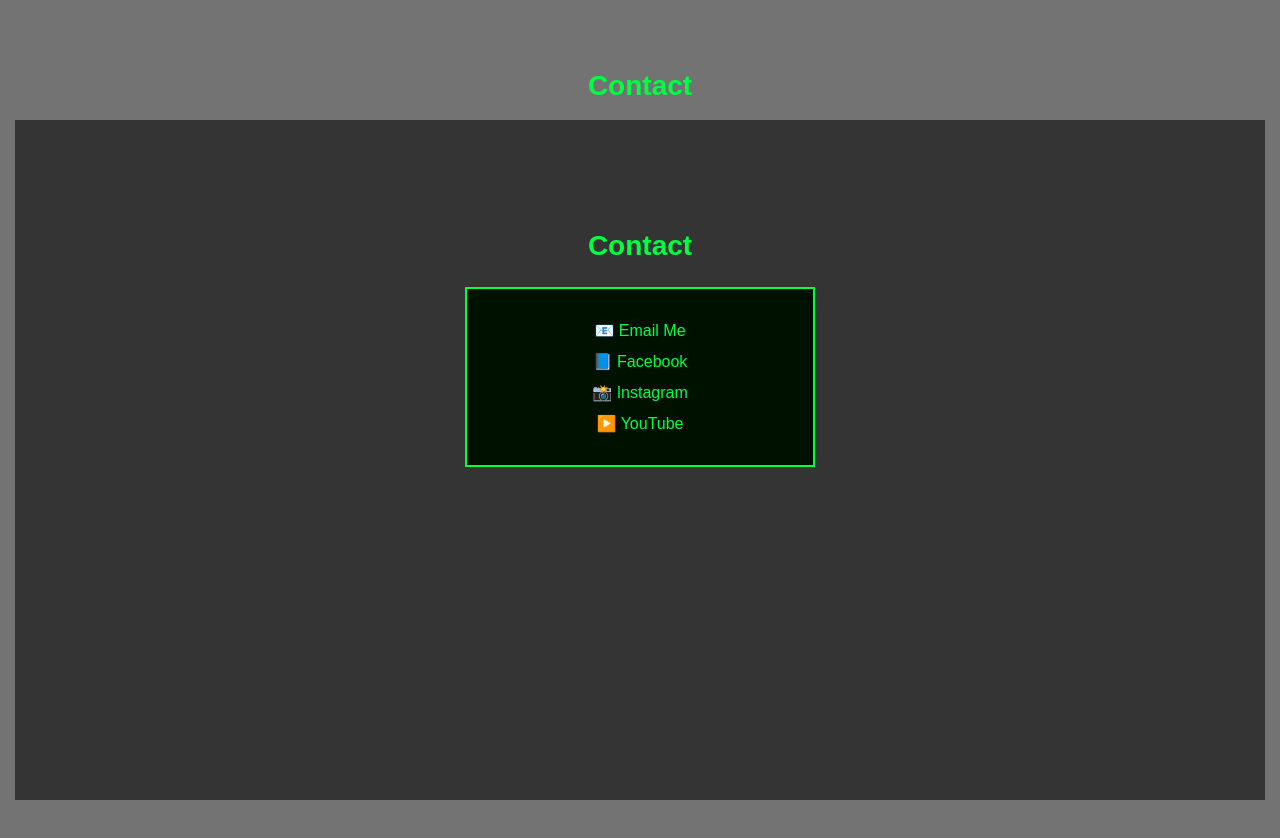
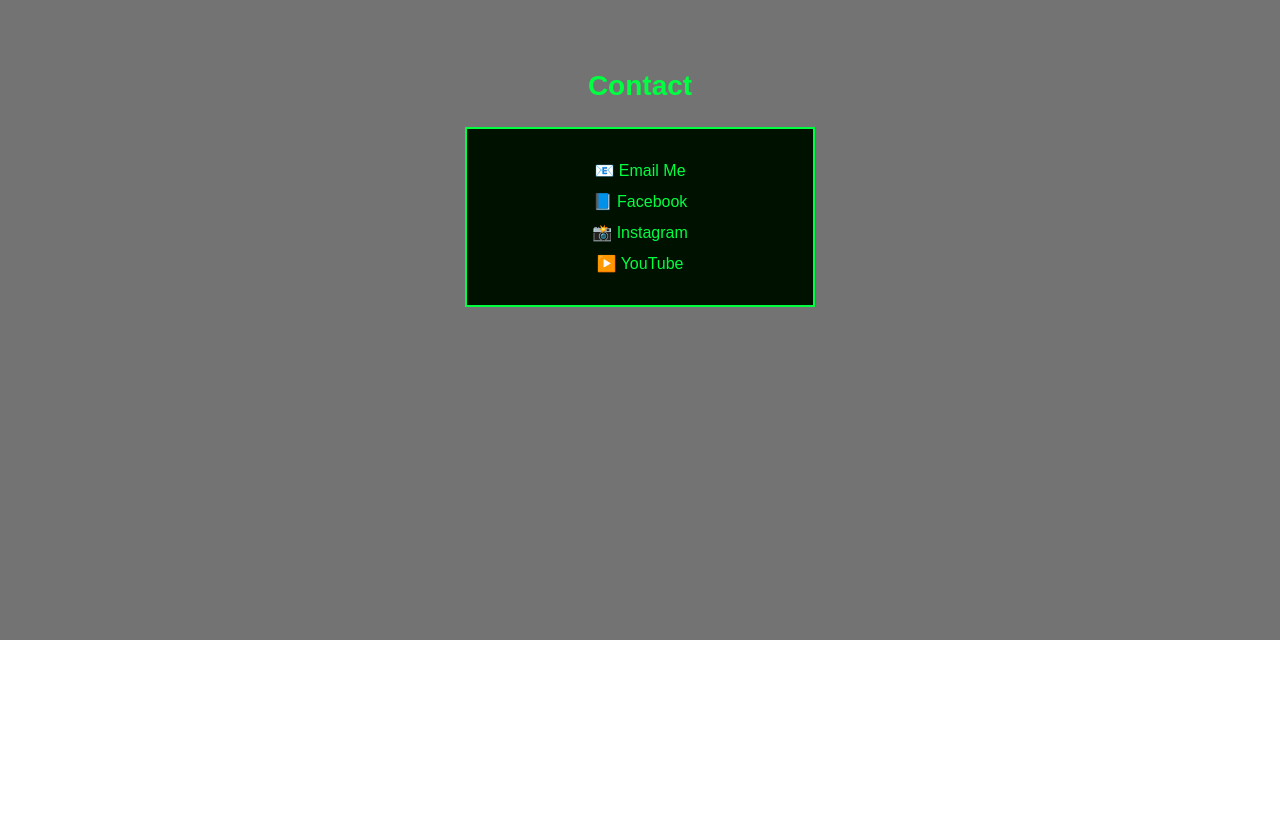
Before and after one commit to narquiza/My-website, a plain HTML site: page index.html in a window 1280 px wide. Shown: the part 2760-3598 px from the top of the page. After the commit the page ends 3400 px from the top, so only its background shows below. Drawn offline with Linux system fonts and the light colour scheme.

Commit message:
Update index.html

```diff
--- a/index.html
+++ b/index.html
@@ -238,9 +238,6 @@
 <!-- Contact -->
 <section id="contact">
   <h2>Contact</h2>
-<!-- Contact -->
-<section id="contact">
-  <h2>Contact</h2>
   <div class="contact-box">
     <a href="mailto:arquiza.nathan1026@gmail.com">📧 Email Me</a>
     <a href="https://www.facebook.com/rey.arquiza.965" target="_blank">📘 Facebook</a>
```
